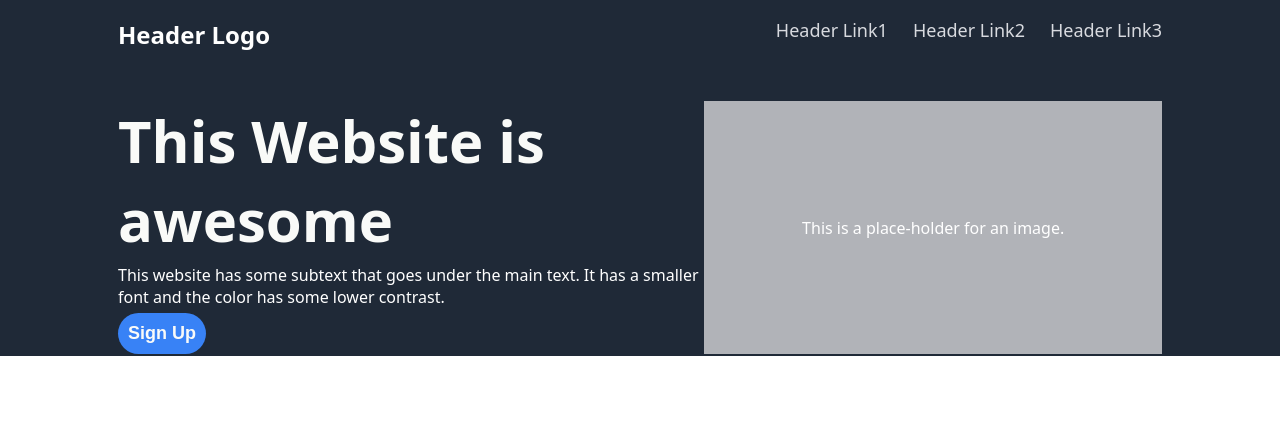
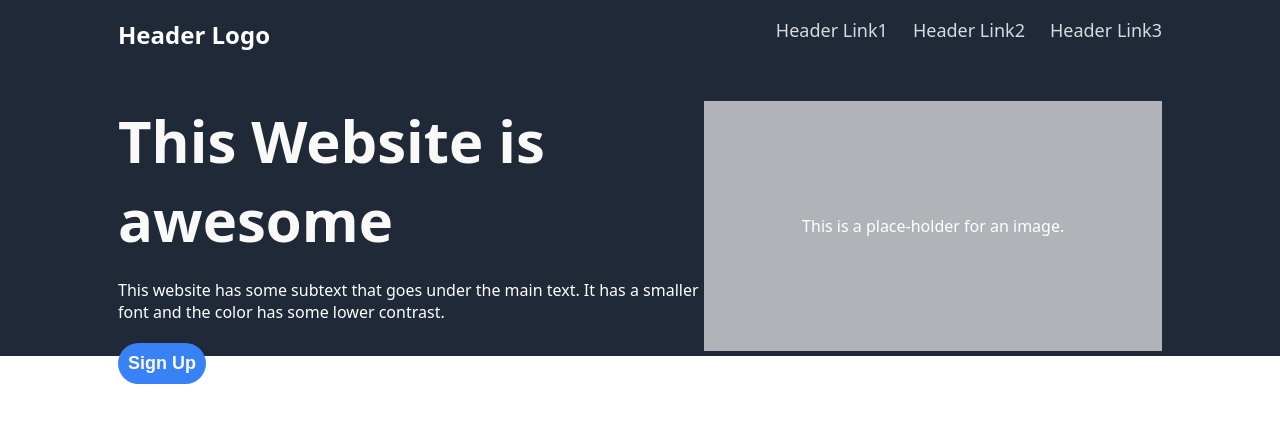
Before and after one commit to hammad9936/Landing-Page, a plain HTML site: page index.html in a window 1280 px wide. Drawn offline with Linux system fonts and the light colour scheme.

Commit message:
Increased the gap to 20px in .left in .main
Gave .right a fixed height, so it doesn't increase with it's parent.

```diff
--- a/style.css
+++ b/style.css
@@ -62,7 +62,7 @@ body {
 .left {
     display: flex;
     flex-direction: column;
-    gap: 5px;
+    gap: 20px;
 }
 
 .right {
@@ -71,4 +71,5 @@ body {
     align-items: center;
     background-color: #b1b3b8;
     width: 500px;
+    height: 250px;
 }
```
